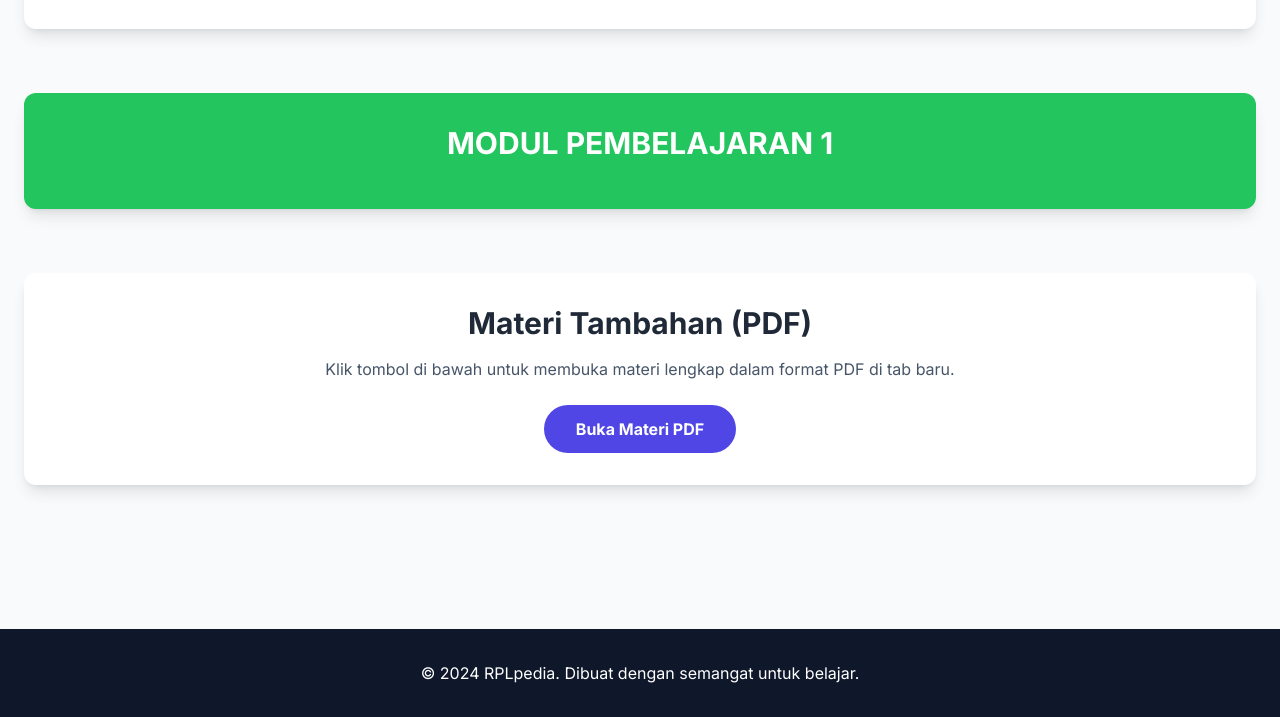
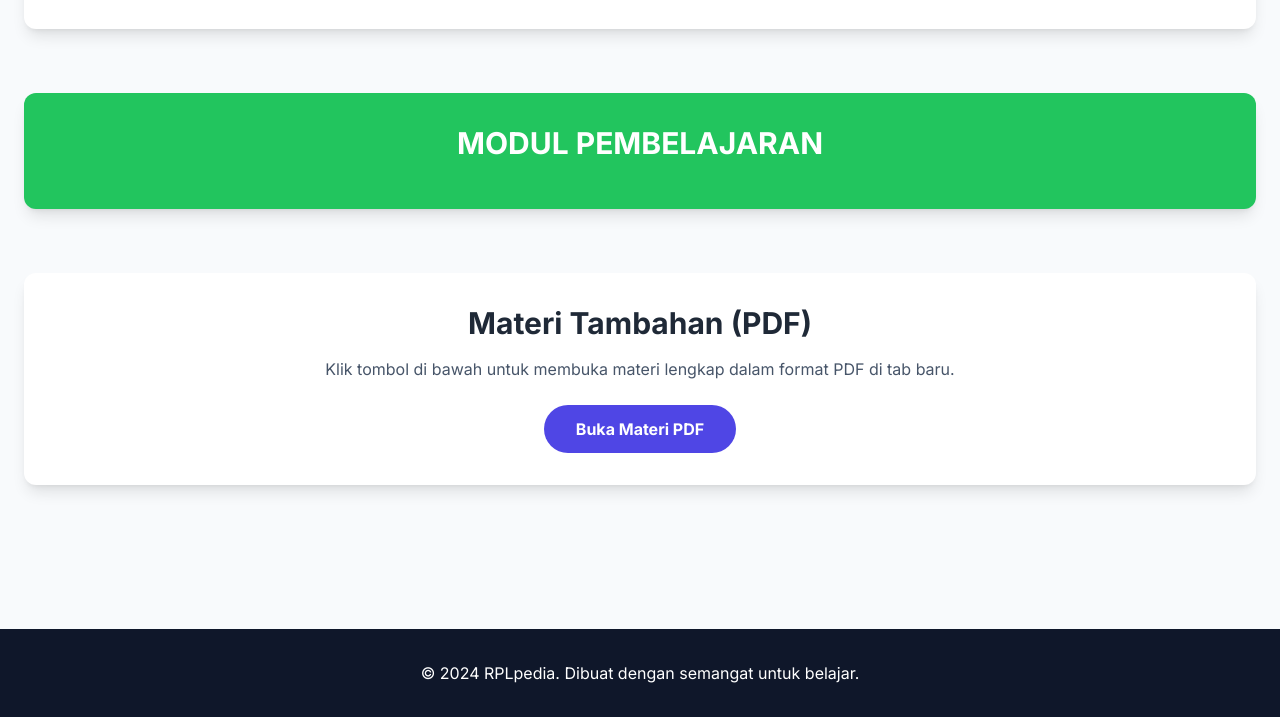
Before and after one commit to ahmadfahrulr/rpl-pedia, a plain HTML site: page detail-ai.html in a window 1280 px wide. Shown: the part 1235-1952 px from the top of the page. Drawn offline with nearby package versions, Linux system fonts and the light colour scheme.

Commit message:
Update detail-ai.html

```diff
--- a/detail-ai.html
+++ b/detail-ai.html
@@ -70,7 +70,7 @@
                 <!-- Sub Judul Modul 1-->
                 <div class="flex flex-col items-center gap-6 bg-green-500 p-8 rounded-xl shadow-lg">
                     <div class="w-full text-center">
-                        <h2 class="text-3xl font-bold text-white mb-4">MODUL PEMBELAJARAN 1</h2>
+                        <h2 class="text-3xl font-bold text-white mb-4">MODUL PEMBELAJARAN</h2>
                     </div>
                 </div>
                 <!-- Materi PDF -->
```
